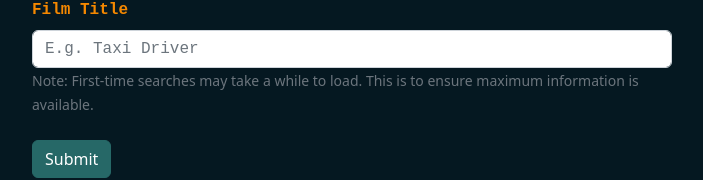
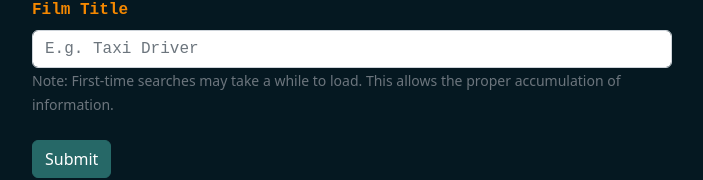
Before and after one commit to ZackJowett/zucy-movies, a React (Create React App) app in the folder client/: page / in a window 1280 px wide. Shown: the part 148-328 px from the top of the page, without its empty margins (288-991 px from the left). Built offline with nearby package versions, Linux system fonts and the light colour scheme.

Commit message:
changed form note text

```diff
--- a/client/src/components/Form/Form.jsx
+++ b/client/src/components/Form/Form.jsx
@@ -32,7 +32,7 @@ const MovieForm = ({ setMovie }) => {
 						/>
 						<Form.Text className="text-muted">
 							Note: First-time searches may take a while to load.
-							This is to ensure maximum information is available.
+							This allows the proper accumulation of information.
 						</Form.Text>
 					</Form.Group>
 					<Button
```
